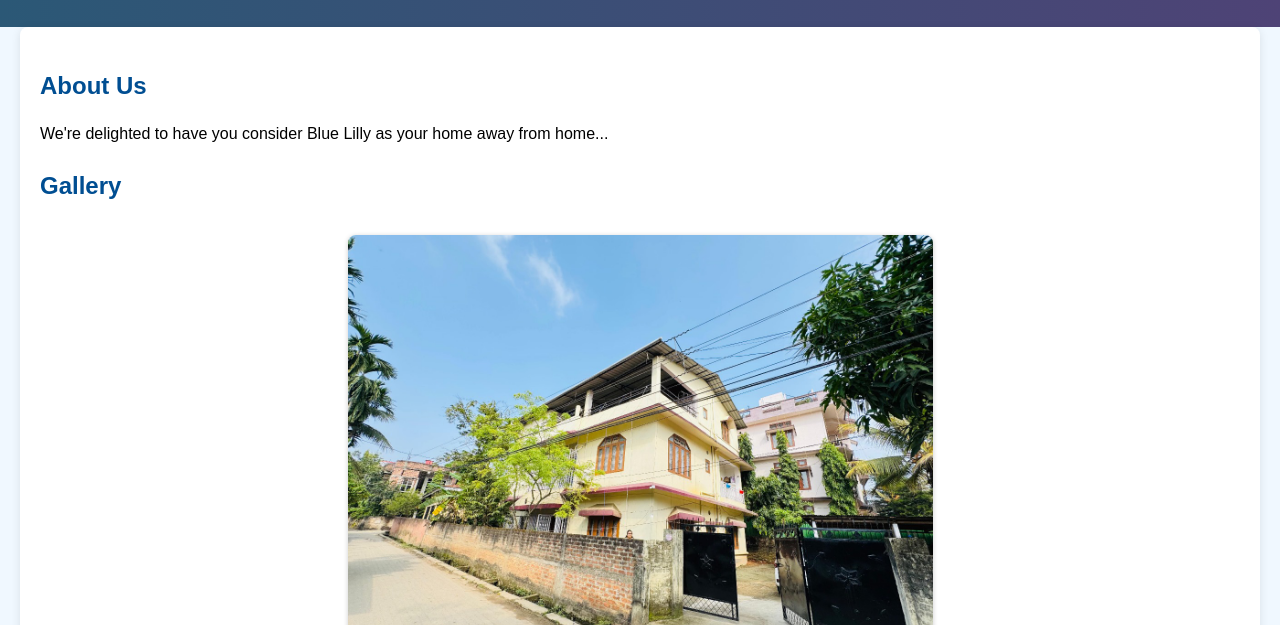
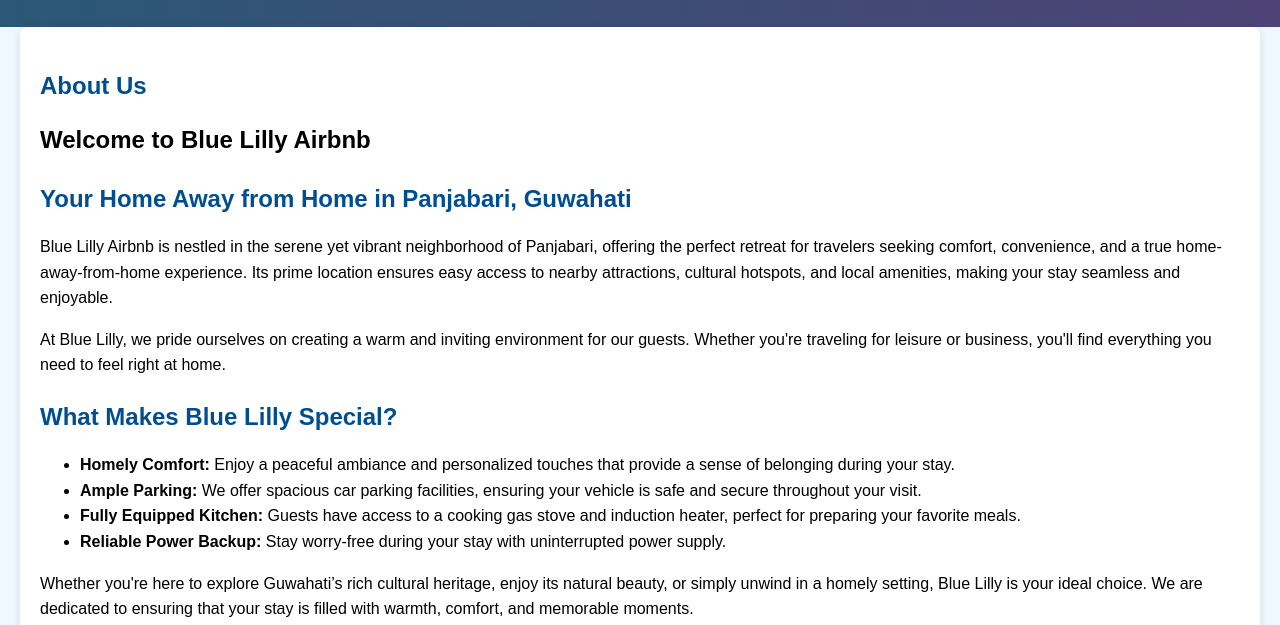
Before and after one commit to HeavyMachineryDesign/bluelilly.github.com, a plain HTML site: page index.html in a window 1280 px wide. Shown: the part 175-800 px from the top of the page. Drawn offline with Linux system fonts and the light colour scheme.

Commit message:
Update index.html

```diff
--- a/index.html
+++ b/index.html
@@ -118,7 +118,19 @@
     <main class="container">
         <section id="about">
             <h2>About Us</h2>
-            <p>We're delighted to have you consider Blue Lilly as your home away from home...</p>
+            <p><h1>Welcome to Blue Lilly Airbnb</h1>
+        <h2>Your Home Away from Home in Panjabari, Guwahati</h2>
+        <p>Blue Lilly Airbnb is nestled in the serene yet vibrant neighborhood of Panjabari, offering the perfect retreat for travelers seeking comfort, convenience, and a true home-away-from-home experience. Its prime location ensures easy access to nearby attractions, cultural hotspots, and local amenities, making your stay seamless and enjoyable.</p>
+        <p>At Blue Lilly, we pride ourselves on creating a warm and inviting environment for our guests. Whether you're traveling for leisure or business, you'll find everything you need to feel right at home.</p>
+        <h2>What Makes Blue Lilly Special?</h2>
+        <ul>
+            <li><strong>Homely Comfort:</strong> Enjoy a peaceful ambiance and personalized touches that provide a sense of belonging during your stay.</li>
+            <li><strong>Ample Parking:</strong> We offer spacious car parking facilities, ensuring your vehicle is safe and secure throughout your visit.</li>
+            <li><strong>Fully Equipped Kitchen:</strong> Guests have access to a cooking gas stove and induction heater, perfect for preparing your favorite meals.</li>
+            <li><strong>Reliable Power Backup:</strong> Stay worry-free during your stay with uninterrupted power supply.</li>
+        </ul>
+        <p>Whether you're here to explore Guwahati’s rich cultural heritage, enjoy its natural beauty, or simply unwind in a homely setting, Blue Lilly is your ideal choice. We are dedicated to ensuring that your stay is filled with warmth, comfort, and memorable moments.</p>
+        <p>Welcome to Blue Lilly, where convenience meets heartfelt hospitality!</p></p>
         </section>
 
         <section id="gallery">
```
